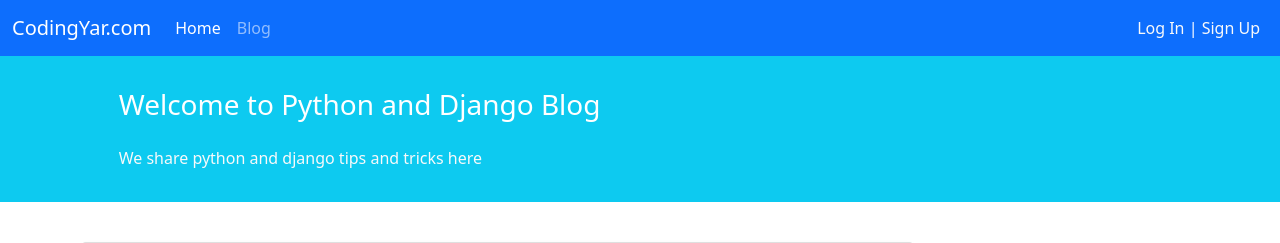
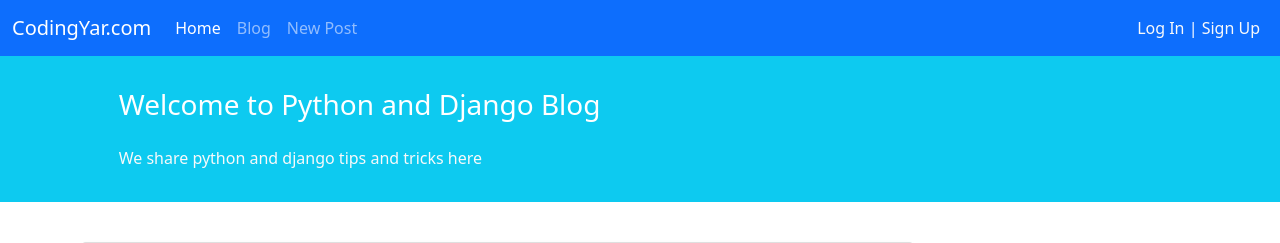
Before and after one commit to mehdi1371-ir/django_web_blog, a Django app: page /1/ in a window 1280 px wide. Shown: the top 243 px of the page. Run offline with Django 4.2, Linux system fonts and the light colour scheme; data comes from the database, SQL or seed files in the repository.

Commit message:
add post create

```diff
--- /dev/null
+++ b/pages/templates/pages/post_create.html
@@ -0,0 +1 @@
+post create
--- a/pages/urls.py
+++ b/pages/urls.py
@@ -3,5 +3,6 @@ from . import views
 
 urlpatterns = [
     path('', views.post_list_view, name='home'),
-    path('<int:pk>/', views.post_detail_view, name='post_detail')
+    path('<int:pk>/', views.post_detail_view, name='post_detail'),
+    path('create/', views.post_create_view, name='post_create'),
 ]
--- a/pages/views.py
+++ b/pages/views.py
@@ -1,7 +1,8 @@
-from django.shortcuts import render
+from django.shortcuts import render, redirect
 from django.shortcuts import get_object_or_404
 
 from .models import Post
+from .forms import PostForm
 
 
 def post_list_view(request):
@@ -12,3 +13,14 @@ def post_list_view(request):
 def post_detail_view(request, pk):
     post = get_object_or_404(Post, pk=pk)
     return render(request, 'pages/post_detail.html', {'post': post})
+
+
+def post_create_view(request):
+    if request.method == "POST":
+        form = PostForm(request.POST)
+        if form.is_valid():
+            form.save()
+            return redirect('home')
+    else:
+        form = PostForm()
+    return render(request, 'pages/post_create.html')
--- a/templates/_base.html
+++ b/templates/_base.html
@@ -23,6 +23,7 @@
             <div class="navbar-nav">
                 <a class="nav-link active" aria-current="page" href="{% url 'home' %}">Home</a>
                 <a class="nav-link" href="#">Blog</a>
+                <a class="nav-link" href="{% url 'post_create'%}">New Post</a>
             </div>
         </div>
         {% if user.is_authenticated %}
```
Also changed, not shown: pages/forms.py (added, +9 -0 lines).
